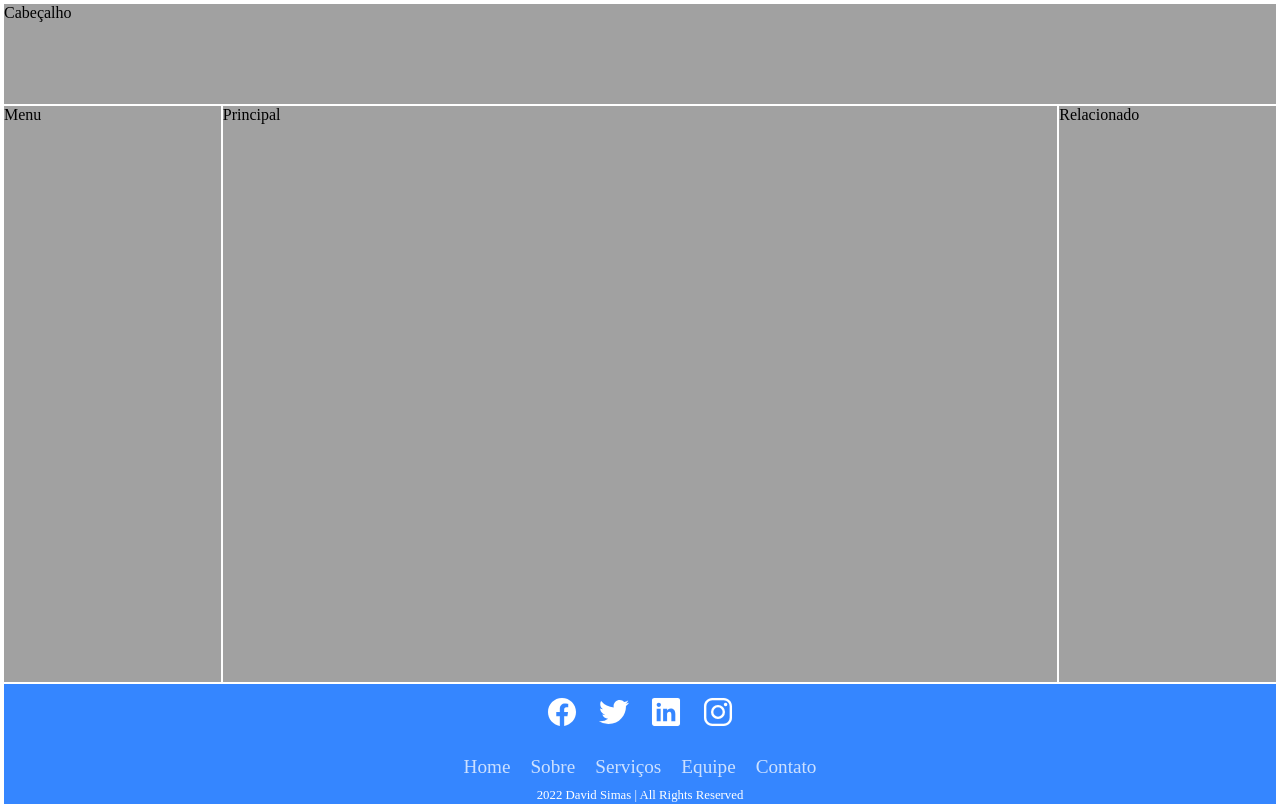
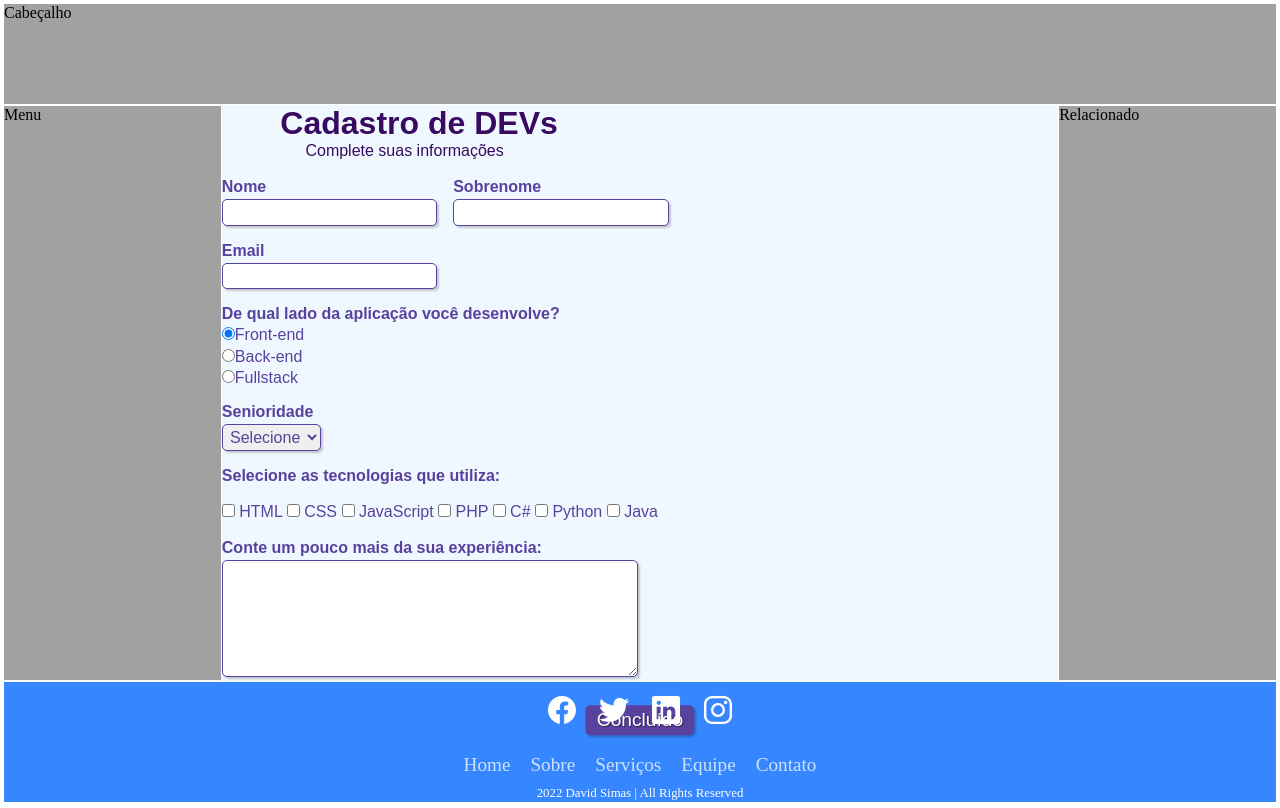
Before and after one commit to davidsimas/py_code, a plain HTML site: page Modulo_HTML/Exemplo06/index.html in a window 1280 px wide. Drawn offline with nearby package versions, Linux system fonts and the light colour scheme.

Commit message:
Formulario

```diff
--- a/Modulo_HTML/Exemplo06/css/style.css
+++ b/Modulo_HTML/Exemplo06/css/style.css
@@ -11,7 +11,7 @@ body {
     flex: 1 1 100vw;
 }
 
-header, nav, main, aside, footer {
+header, nav, aside, footer {
     background: #a1a1a1;
     display: flex;
     margin: 1px;
@@ -29,6 +29,101 @@ nav {
 main {
     flex: 20 1 500px;
     height: calc(100vh - 224px);
+    background: #F0F8FF;
+    font-family: sans-serif;
+    font-size: 1em;
+    color: #59429d;
+}
+
+#titulo {
+    font-family: sans-serif;
+    color: #380B61;
+    margin-left: 7%;
+}
+
+#subtitulo {
+    font-family: sans-serif;
+    color: #380B61;
+    margin-left: 10%;
+}
+
+#check{
+    display: inline-block;
+}
+
+fieldset {
+    border: 0;
+}
+
+input, select, textarea, button {
+    font-family: sans-serif;
+    font-size: 1em;
+    color: #59429d;
+    border-radius: 5px;
+}
+
+.grupo:before, .grupo:after {
+    display: table;
+}
+
+.grupo:after {
+    clear: both;
+}
+
+.campo {
+    margin-bottom: 1em;
+}
+
+.campo label {
+    margin-bottom: 0.2em;
+    color: #59429d;
+    display: block;
+}
+
+fieldset.grupo .campo {
+    float: left;
+    margin-right: 1em;
+}
+
+.campo input[type="text"], .campo input[type="email"], .campo select, .campo textarea {
+    padding: 0.2em;
+    border: 1px solid #59429d;
+    box-shadow: 2px 2px 2px rgba(0,0,0,0.2);
+    display: block;
+}
+
+.campo select option {
+    padding-right: 1em;
+}
+
+.campo input:focus, .campo select:focus, .campo textarea:focus {
+    background: #E0E0F8;
+}
+
+.botao {
+    font-size: 1.2em;
+    background: #59429d;
+    border: 0;
+    margin-bottom: 1em;
+    color: #ffffff;
+    padding: 0.2em 0.6em;
+    box-shadow: 2px 2px 2px rgba(0,0,0,0.2);
+    text-shadow: 1px 1px 1px rgba(0,0,0,0.5);
+    position: absolute;
+    top: 90%;
+    left: 50%;
+    margin-right: -50%;
+    transform: translate(-50%, -50%)
+}
+
+.botao:hover {
+    background: #CCBBFF;
+    box-shadow: inset 2px 2px 2px rgba(0,0,0,0.2);
+    text-shadow: none;
+}
+
+.botao, select{
+    cursor: pointer;
 }
 
 aside {
--- a/Modulo_HTML/Exemplo06/index.html
+++ b/Modulo_HTML/Exemplo06/index.html
@@ -18,7 +18,94 @@
     </nav>
 
     <main>
-        Principal
+
+        <div>
+            <h1 id="titulo">Cadastro de DEVs</h1>
+            <p id="subtitulo">Complete suas informações</p>
+            <br>
+        </div>
+
+        <!-- Início do formulário -->
+        <form>
+
+            <fieldset class="grupo">
+                <!-- Campo do nome com legenda "nome" e css de classe "campo" -->
+                <div class="campo">
+                    <label for="nome"><strong>Nome</strong></label>
+                    <input type="text" name="nome" id="nome" required>
+                </div>
+
+                <!-- Campo do sobrenome com legenda "sobrenome" e css de classe "campo" -->
+                <div class="campo">
+                    <label for="sobrenome"><strong>Sobrenome</strong></label>
+                    <input type="text" name="sobrenome" id="sobrenome" required>
+                </div>
+            </fieldset>
+
+            <!-- Campo de email com-->
+            <div class="campo">
+                <label for="email"><strong>Email</strong></label>
+                <input type="email" name="email" id="email" required>
+            </div>
+
+            <!-- Campo de desenvolvimento web com 3 opções de botões selecionáveis (radio button) e css de classe "campo" -->
+            <div class="campo">
+                <label><strong>De qual lado da aplicação você desenvolve?</strong></label>
+                <label>
+                    <input type="radio" name="devweb" value="frontend" checked>Front-end
+                </label>
+                <label>
+                    <input type="radio" name="devweb" value="backend">Back-end
+                </label>
+                <label>
+                    <input type="radio" name="devweb" value="fullstack">Fullstack
+                </label>
+            </div>
+
+            <!-- Campo de senioridade com 3 opções para escolha (select option) e css de classe "campo" -->
+            <div class="campo">
+                <label for="senioridade"><strong>Senioridade</strong></label>
+                <select id="senioridade" required>
+                  <option selected disabled value="">Selecione</option>
+                  <option>Júnior</option>
+                  <option>Pleno</option>
+                  <option>Sênior</option>
+                </select>
+            </div>
+
+            <fieldset class="grupo">
+                <!-- Campo de tecnologias para escolha de 1 ou mais opções para marcar (checkbox) e css de classe "campo" -->
+                <div id="check">
+                    <label><strong>Selecione as tecnologias que utiliza:</strong></label><br><br>
+                    <input type="checkbox" id="tecnologia1" name="tecnologia1" value="HTML">
+                    <label for="tecnologia1"> HTML</label>
+                    <input type="checkbox" id="tecnologia2" name="tecnologia2" value="CSS">
+                    <label for="tecnologia2"> CSS</label>
+                    <input type="checkbox" id="tecnologia3" name="tecnologia3" value="JavaScript">
+                    <label for="tecnologia3"> JavaScript</label>
+                    <input type="checkbox" id="tecnologia4" name="tecnologia4" value="PHP">
+                    <label for="tecnologia4"> PHP</label>
+                    <input type="checkbox" id="tecnologia5" name="tecnologia5" value="C#">
+                    <label for="tecnologia5"> C#</label>
+                    <input type="checkbox" id="tecnologia6" name="tecnologia6" value="Python">
+                    <label for="tecnologia6"> Python</label>
+                    <input type="checkbox" id="tecnologia7" name="tecnologia7" value="Java">
+                    <label for="tecnologia7"> Java</label>
+                </div>
+            </fieldset>
+
+            <!-- Caixa de texto -->
+            <div class="campo">
+                <br>
+                <label for="experiencia"><strong>Conte um pouco mais da sua experiência: </strong></label>
+                <textarea rows="6" style="width: 26em" id="experiencia" name="experiencia"></textarea>
+            </div>
+
+            <!-- Botão para enviar o formulário -->
+            <button class="botao" type="submit" onsubmit="">Concluído</button>
+
+        </form>
+
     </main>
 
     <aside>
```
